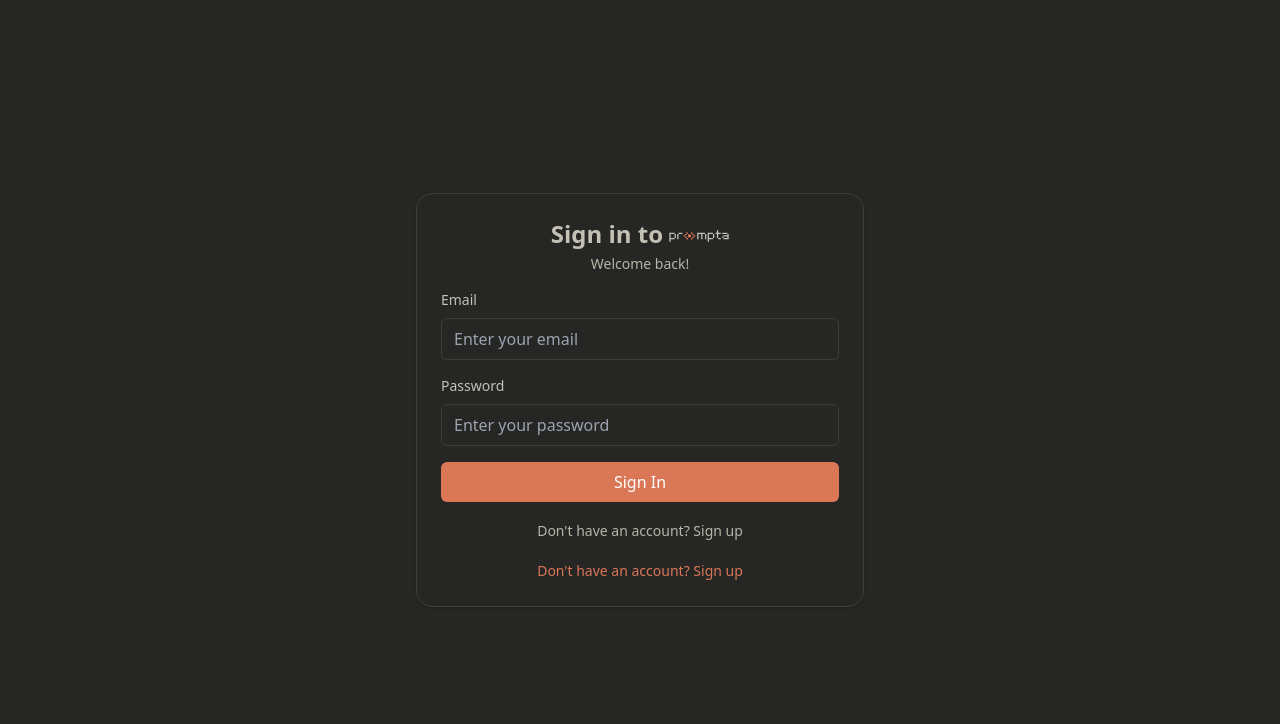
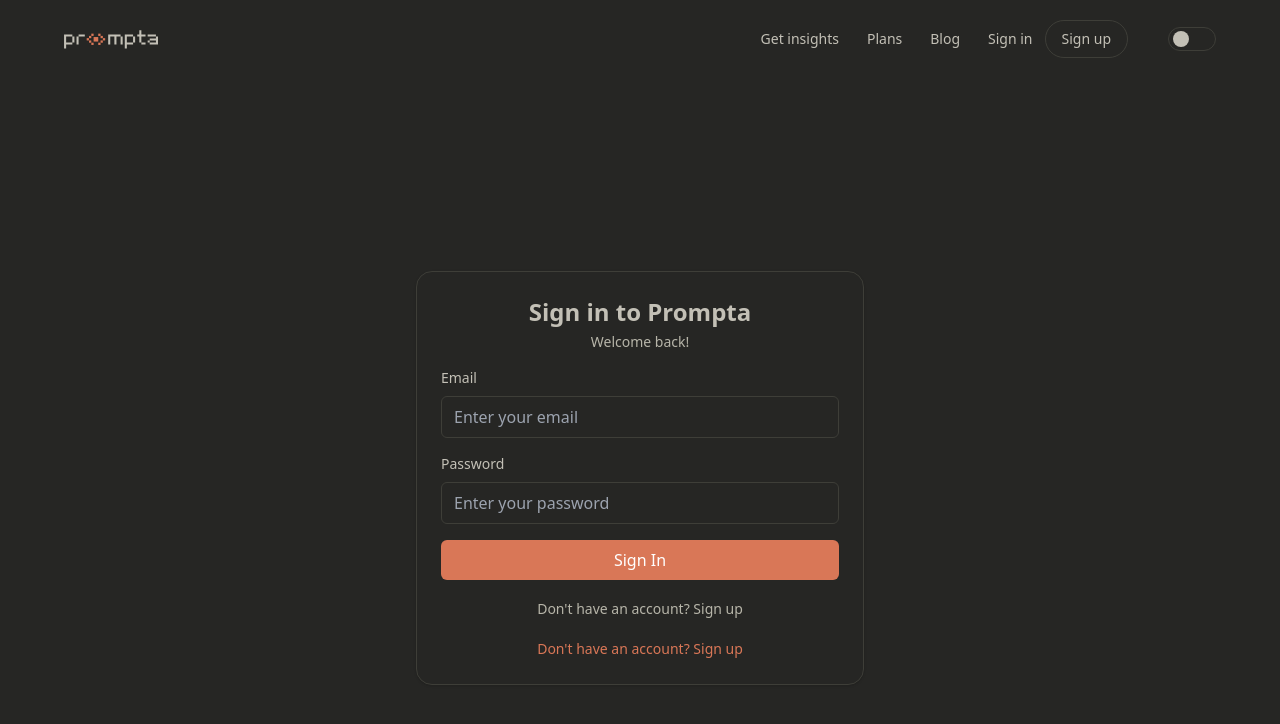
Before and after one commit to npxchaos/before, a Next.js app: page /login in a window 1280 px wide. Shown: the top 724 px of the page. Built offline with nearby package versions, Linux system fonts and the light colour scheme.

Commit message:
fix: move Navbar to root layout and clean up unused Logo imports

```diff
--- a/src/app/layout.tsx
+++ b/src/app/layout.tsx
@@ -3,6 +3,7 @@
 import "./globals.css";
 import { ThemeProvider, ThemeScript } from "@/components/ThemeProvider";
 import { AuthProvider } from "@/components/providers/AuthProvider";
+import { Navbar } from "@/components/Navbar";
 
 const geistSans = Geist({
   variable: "--font-geist-sans",
@@ -57,7 +58,10 @@
       </head>
       <body className={`${geistSans.variable} ${geistMono.variable} antialiased`}>
         <AuthProvider>
-          <ThemeProvider>{children}</ThemeProvider>
+          <ThemeProvider>
+            <Navbar />
+            {children}
+          </ThemeProvider>
         </AuthProvider>
       </body>
     </html>
--- a/src/app/login/page.tsx
+++ b/src/app/login/page.tsx
@@ -5,7 +5,6 @@
 import { cn } from "@/lib/utils"
 import { LoginForm } from "@/components/auth/LoginForm"
 import { SignupForm } from "@/components/auth/SignupForm"
-import { Logo } from "@/components/ui/Logo"
 
 export default function LoginPage() {
   return (
@@ -29,13 +28,7 @@
     if (m === "login" || m === "signup") setMode(m)
   }, [searchParams])
 
-  const title = useMemo(() => (
-    mode === "login" ? (
-      <>Sign in to <Logo width={60} height={12} className="text-foreground inline" /></>
-    ) : (
-      <>Create your <Logo width={60} height={12} className="text-foreground inline" /> account</>
-    )
-  ), [mode])
+  const title = useMemo(() => (mode === "login" ? "Sign in to Prompta" : "Create your Prompta account"), [mode])
 
   return (
     <div className={cn("min-h-screen bg-background flex items-center justify-center px-4")}>
--- a/src/app/page.tsx
+++ b/src/app/page.tsx
@@ -1,4 +1,3 @@
-import { Navbar } from "@/components/Navbar";
 import Hero from "@/components/Hero";
 import Feature3 from "@/components/mvpblocks/feature-3";
 import SimplePricing from "@/components/mvpblocks/simple-pricing";
@@ -7,7 +6,6 @@
 export default function Home() {
   return (
     <main className="min-h-screen">
-      <Navbar />
       <Hero />
       <Feature3 />
       <SimplePricing />
--- a/src/app/verify-email/page.tsx
+++ b/src/app/verify-email/page.tsx
@@ -5,7 +5,6 @@
   Toast,
   ToastMessage
 } from "@/components/ui/FeedbackComponents"
-import { Logo } from "@/components/ui/Logo"
 
 export default function VerifyEmailPage() {
   const [showModal, setShowModal] = useState(false)
@@ -94,7 +93,7 @@
               {/* Welcome Message */}
               <div className="bg-muted/50 dark:bg-muted/20 rounded-lg p-4">
                 <p className="text-sm text-foreground">
-                  Welcome to <Logo width={60} height={12} className="text-foreground inline" />! 🎉
+                  Welcome to Prompta! 🎉
                 </p>
                 <p className="text-xs text-muted-foreground mt-1">
                   You&apos;re all set to start using our AI-powered tools.
--- a/src/components/mvpblocks/faq-3.tsx
+++ b/src/components/mvpblocks/faq-3.tsx
@@ -5,7 +5,6 @@
 import { ChevronDown, Mail } from 'lucide-react';
 import { cn } from '@/lib/utils';
 import { Badge } from '@/components/ui/badge';
-import { Logo } from '@/components/ui/Logo';
 
 interface FAQItemProps {
   question: string;
@@ -174,7 +173,7 @@
             Frequently Asked Questions
           </h2>
           <p className="text-muted-foreground text-sm">
-            Everything you need to know about <Logo width={40} height={8} className="text-muted-foreground inline" /> and AEO optimization
+            Everything you need to know about Prompta and AEO optimization
           </p>
         </motion.div>
 
--- a/src/components/mvpblocks/feature-3.tsx
+++ b/src/components/mvpblocks/feature-3.tsx
@@ -7,7 +7,6 @@
   LucideIcon,
 } from 'lucide-react';
 import { cn } from '@/lib/utils';
-import { Logo } from '@/components/ui/Logo';
 
 // Define the feature item type
 type FeatureItem = {
@@ -122,8 +121,8 @@
               <span className="from-primary/0 via-primary to-primary/0 absolute -bottom-px left-1/2 h-px w-2/5 -translate-x-1/2 bg-gradient-to-r"></span>
               <span className="absolute inset-0 bg-[radial-gradient(30%_40%_at_50%_100%,hsl(var(--primary)/0.25)_0%,transparent_100%)]"></span>
             </div>
-            <h2 className="text-foreground mb-2 text-center text-2xl sm:mb-2.5 md:text-[2rem] flex items-center justify-center gap-2">
-              Why Choose <Logo width={60} height={12} className="text-foreground" />?
+            <h2 className="text-foreground mb-2 text-center text-2xl sm:mb-2.5 md:text-[2rem]">
+              Why Choose Prompta?
             </h2>
             <p className="text-muted-foreground mx-auto max-w-[18rem] text-center text-pretty">
               The most comprehensive AI Answer Engine Optimization platform with automated workflows and real-time insights
```
